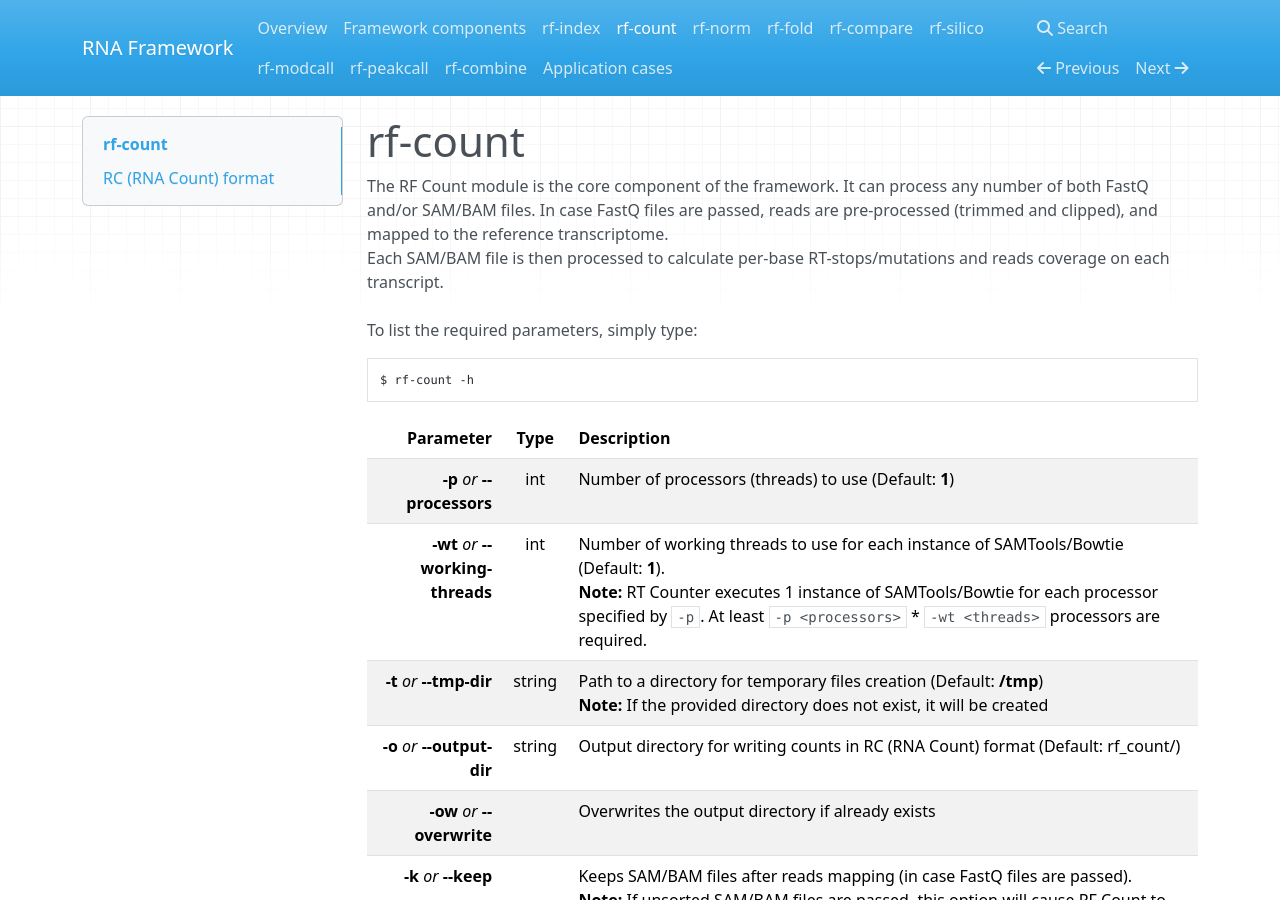
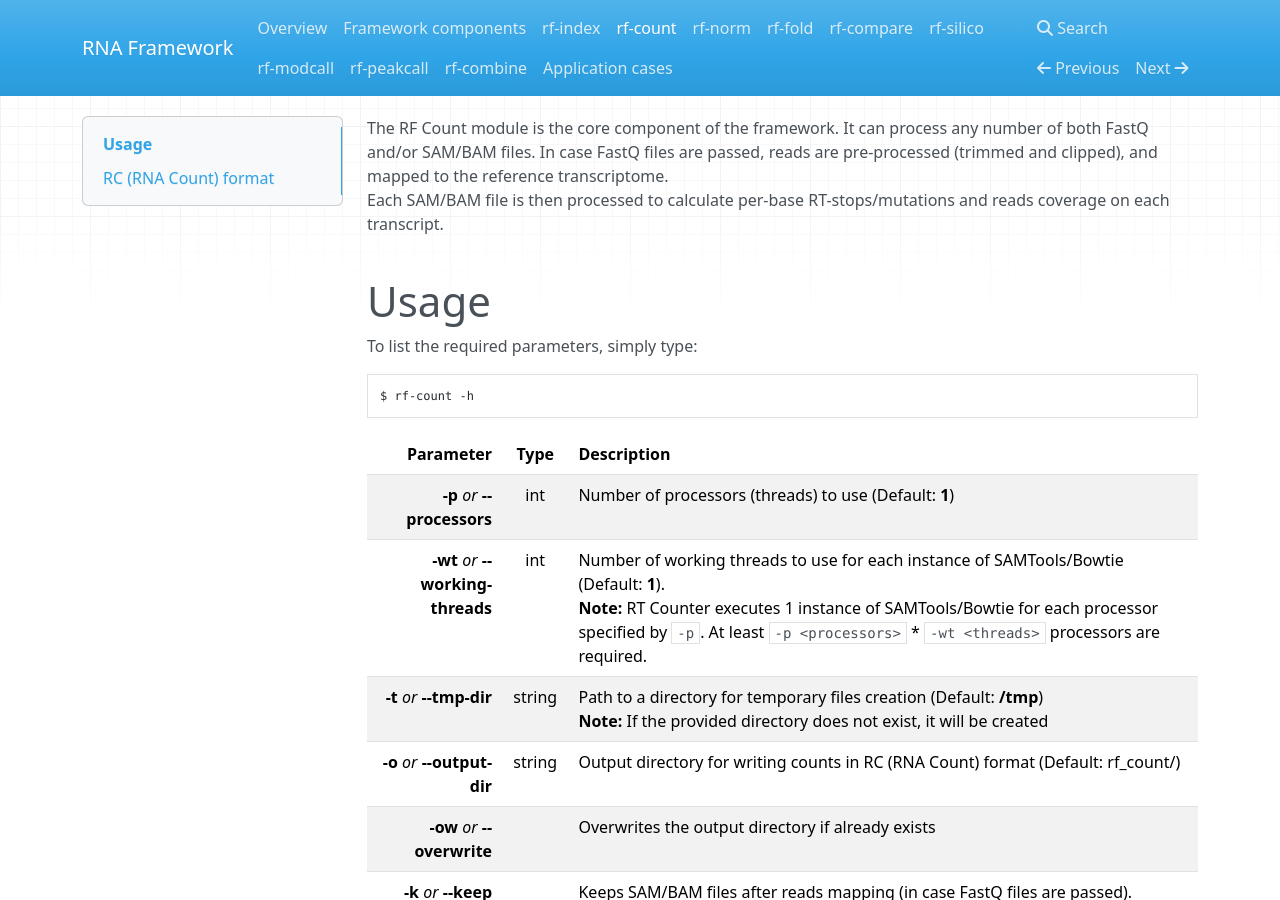
Before and after one commit to dincarnato/RNAFramework, an MkDocs documentation site: the page built from docs/rf-count.md, in a window 1280 px wide and 900 px high. Built offline with MkDocs 1.6.1, drawn with Linux system fonts in a browser that asks for light colours; nearby versions of some CDN libraries; old or Windows-style settings are respelled for this version of MkDocs.

Commit message:
no message

````diff
--- a/docs/rf-count.md
+++ b/docs/rf-count.md
@@ -1,7 +1,7 @@
-# rf-count
-
 The RF Count module is the core component of the framework. It can process any number of both FastQ and/or SAM/BAM files. In case FastQ files are passed, reads are pre-processed (trimmed and
 clipped), and mapped to the reference transcriptome.<br/>Each SAM/BAM file is then processed to calculate per-base RT-stops/mutations and reads coverage on each transcript.<br /><br />
+
+# Usage
 To list the required parameters, simply type:
 
 ```bash
--- a/docs/rf-norm.md
+++ b/docs/rf-norm.md
@@ -1,4 +1,3 @@
-# rf-norm
 The RF Norm module takes one (Rouskin and Zubradt methods), two (Ding method), or three (Siegfried method) RC files generated by the RF Count module, and performs normalization to obtain transcriptome-wide per-base reactivities.<br/>
 Reactivity scores can be computed using 4 methods:
 <br/><br/>
````
Also changed, not shown: docs/rf-index.md (+2 -2 lines).
